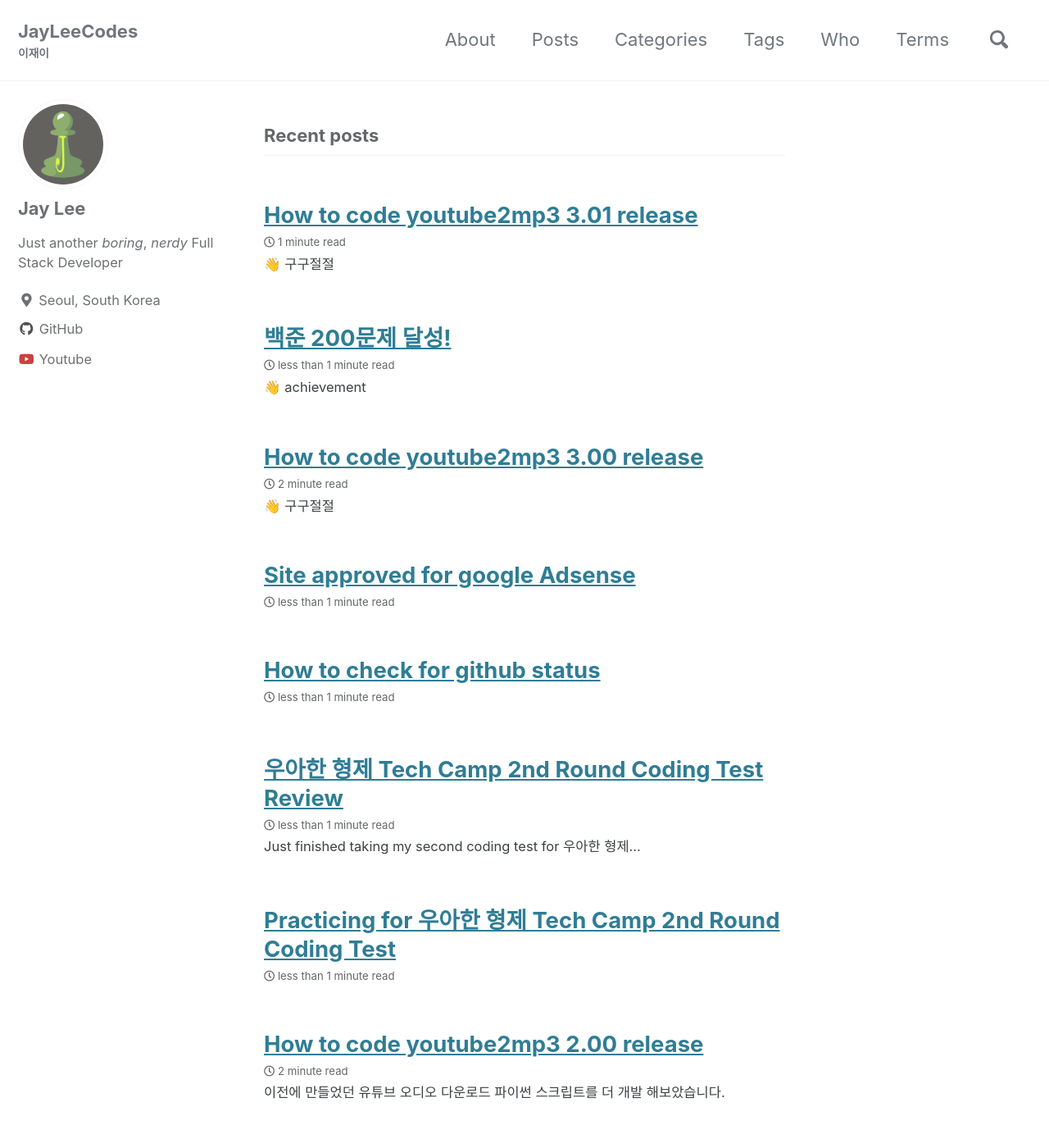
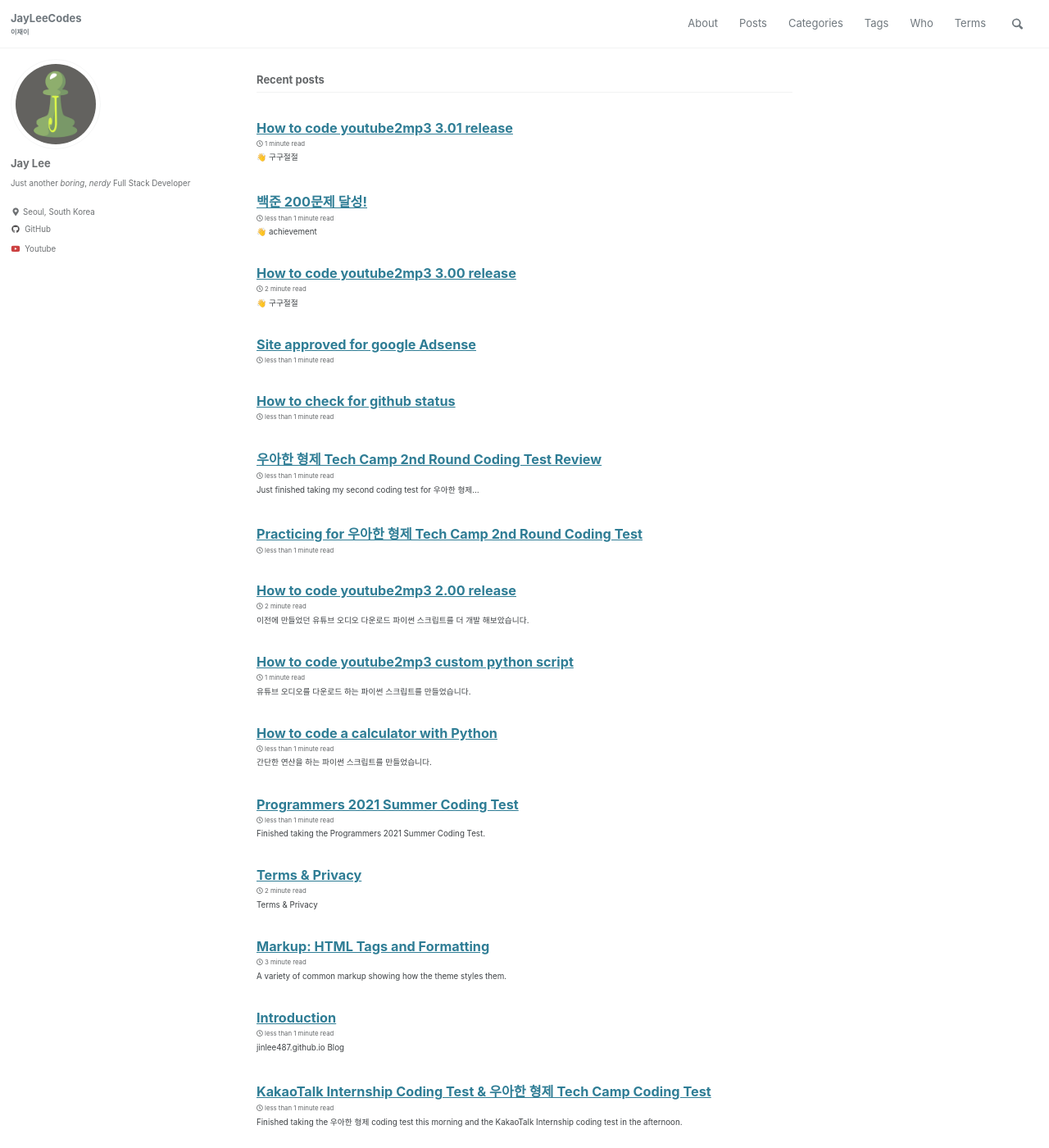
Before and after one commit to jinlee487/jinlee487.github.io, a Jekyll site: the page built from index.html, in a window 1280 px wide and 1400 px high. Shown: the whole window at 82% size. Built offline with Jekyll 4.4.1, drawn with Linux system fonts in a browser that asks for light colours; cached includes are drawn as plain includes; the list of posts is cut into pages by our own code.

Commit message:
updated font size

```diff
--- a/_sass/minimal-mistakes/_reset.scss
+++ b/_sass/minimal-mistakes/_reset.scss
@@ -11,17 +11,18 @@
   font-size: 16px;
 
   @include breakpoint($medium) {
-    font-size: 18px;
+    font-size: 13px;
+    //font-size: 18px;
   }
 
   @include breakpoint($large) {
     // font-size: 20px;
-    font-size: 20px;
+    font-size: 15;
   }
 
   @include breakpoint($x-large) {
     //font-size: 22px;
-    font-size: 22px;
+    font-size: 18;
   }
 
   -webkit-text-size-adjust: 100%;
```
